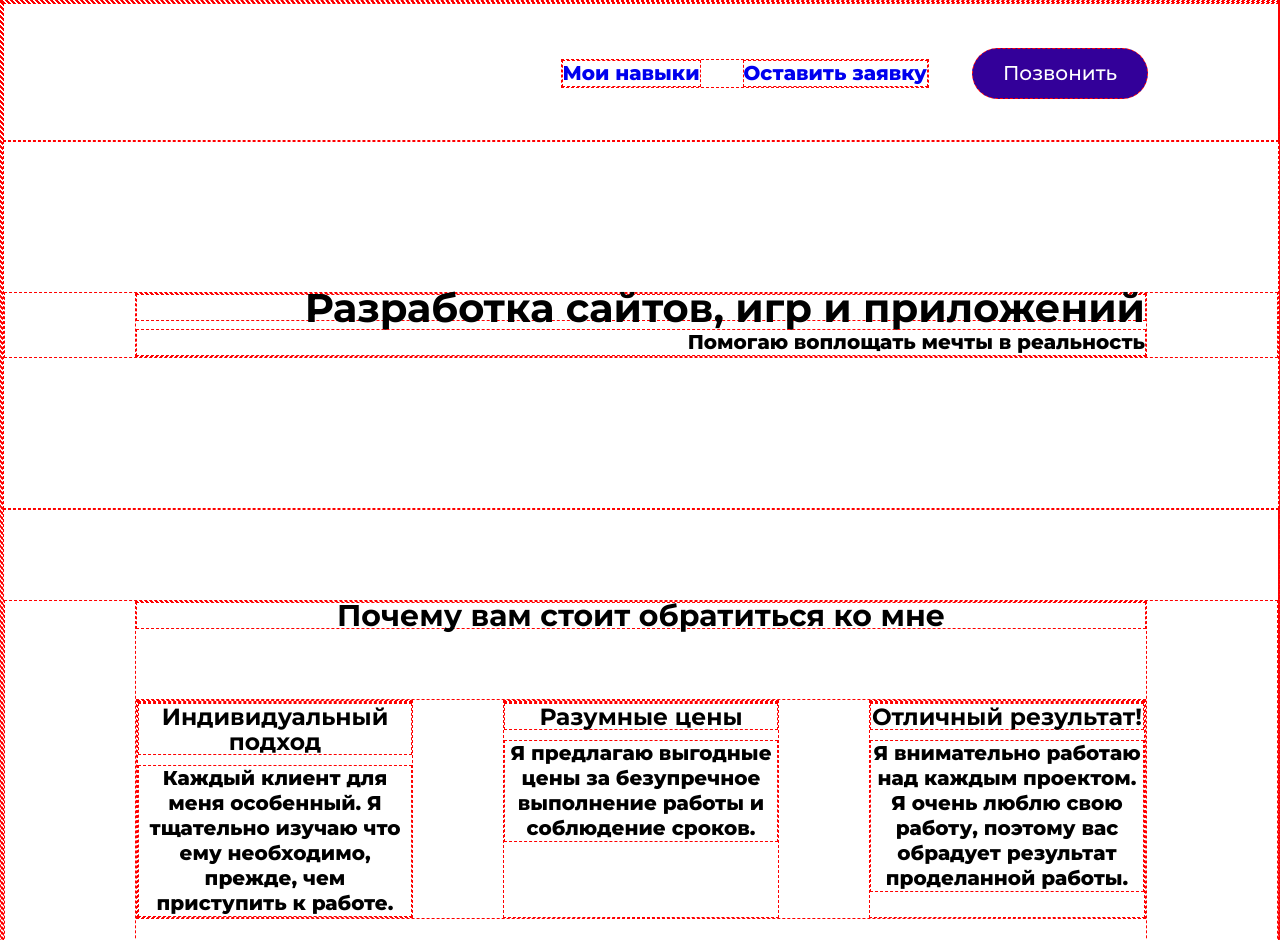
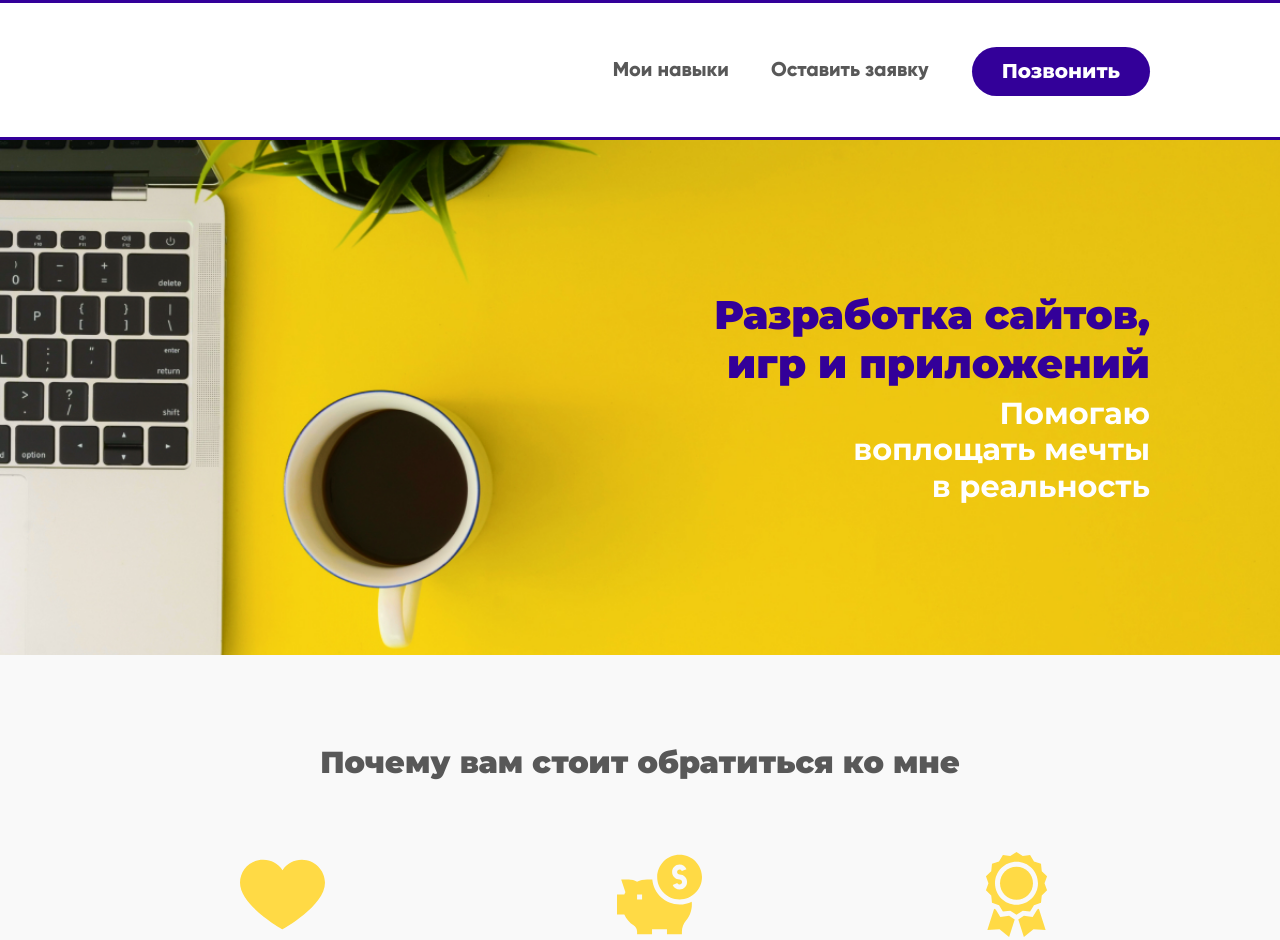
Before and after one commit to KseniaVislova/WHS_NewLanding, a plain HTML site: page index.html in a window 1280 px wide. Shown: the top 940 px of the page. Drawn offline with Linux system fonts and the light colour scheme; files whose address does not match are found by name.

Commit message:
тестирую

```diff
--- a/fonts.css
+++ b/fonts.css
@@ -1,3 +1,7 @@
+/*font-family: 'Montserrat', sans-serif;
+font-family: 'Roboto', sans-serif;
+font-family: 'Gilroy', sans-serif;*/
+
 @font-face {
 	font-family: 'Roboto';
 	src: url('fonts/Roboto-Regular.eot');
--- a/style.css
+++ b/style.css
@@ -1,17 +1,9 @@
-@import url('https://fonts.googleapis.com/css2?family=Montserrat:wght@500;600;700;800;900&family=Roboto&display=swap');
-
-/*font-family: 'Montserrat', sans-serif;
-font-family: 'Roboto', sans-serif;*/
-
-* {
-  border: 1px dashed red;
-}
-
 body {
   font-family: 'Montserrat', Arial, Helvetica, sans-serif;
   font-size: 20px;
   line-height: 1.25em;
   font-weight: 800;
+  color: #585858;
 }
 
 .container {
@@ -34,9 +26,12 @@ a {
 }
 
 .btn {
+  font-weight: 800;
   color: #fff;
   background-color: #330099;
+  border: none;
   border-radius: 50px;
+  cursor: pointer;
 }
 
 .header {
@@ -44,12 +39,19 @@ a {
   display: flex;
   justify-content: flex-end;
   align-items: center;
+  border-top: 3px solid #330099;
+  border-bottom: 3px solid #330099;
 }
 
 .header__nav {
   margin-right: 43px;
   display: flex;
   align-items: center;
+}
+
+.header__link {
+  font-family: 'Gilroy', sans-serif;
+  color: #585858;
 }
 
 .header__link:not(:last-child) {
@@ -62,6 +64,10 @@ a {
 
 .hero {
   padding: 150px 0;
+  background-color: #FFDA45;
+  background-image: url('/img/hero.jpg');
+  background-repeat: no-repeat;
+  background-size: cover;
 }
 
 .hero__content {
@@ -70,17 +76,29 @@ a {
 }
 
 .hero__title {
+  align-self: flex-end;
+  width: 45%;
   margin: 0 0 8px 0;
+  font-weight: 900;
+  line-height: 49px;
   text-align: right;
+  color: #330099;
 }
 
 .hero__description {
+  align-self: flex-end;
+  width: 30%;
   margin: 0;
+  font-size: 1.9rem;
+  line-height: 1.2em;
+  font-weight: 700;
   text-align: right;
+  color: #fff;
 }
 
 .features {
   padding: 90px 0;
+  background-color: #F9F9F9;
 }
 
 .features__content {
@@ -90,6 +108,9 @@ a {
 
 .features__title {
   margin: 0 0 50px 0;
+  font-size: 1.9rem;
+  line-height: 1.2em;
+  font-weight: 900;
   text-align: center;
 }
 
@@ -109,8 +130,33 @@ a {
   margin-right: 90px;
 }
 
+.features__icon {
+  display: block;
+  margin: 0  auto 30px;
+  width: 85px;
+  height: 85px;
+  background-repeat: no-repeat;
+  background-position: center;
+  background-size: contain;
+}
+
+.features__item:nth-child(1) .features__icon {
+  background-image: url('/img/f-1.svg');
+}
+
+.features__item:nth-child(2) .features__icon {
+  background-image: url('/img/f-2.svg');
+}
+
+.features__item:nth-child(3) .features__icon {
+  background-image: url('/img/f-3.svg');
+}
+
 .features__subtitle {
   margin: 0 0 10px 0;
+  font-size: 1.9rem;
+  line-height: 1.2em;
+  font-weight: 900;
   text-align: center;
 }
 
```
Also changed, not shown: img/f-1.svg (added), img/f-2.svg (added), img/f-3.svg (added), img/hero.jpg (added).
